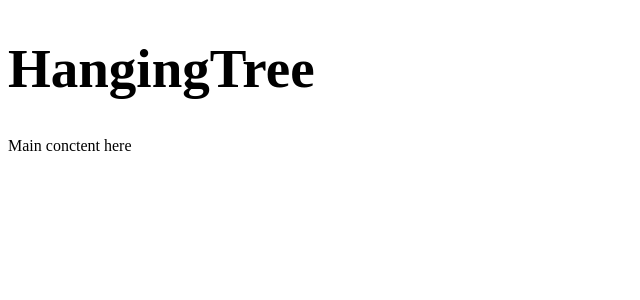
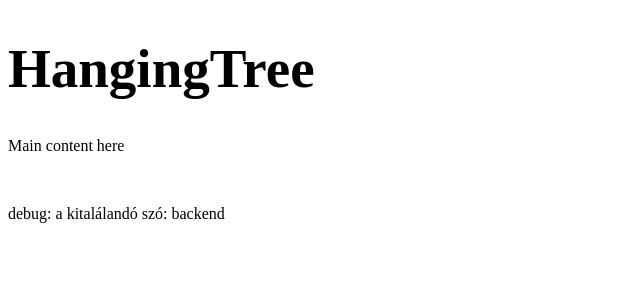
Before and after one commit to 6gDav/HangingTree, a SvelteKit app: page / in a window 1280 px wide. Shown: the top 300 px of the page, without its empty margins (0-640 px from the left). Built offline with nearby package versions, Linux system fonts and the light colour scheme.

Commit message:
feat: words list and word selector, with a debug message on the page

```diff
--- a/src/routes/+page.svelte
+++ b/src/routes/+page.svelte
@@ -1,2 +1,21 @@
+<script lang="ts">
+    const words: string[] = [
+        "programming",
+        "typescript",
+        "svelte",
+        "javascript",
+        "frontend",
+        "backend",
+        "developer",
+        "algorithm",
+        "function",
+        "variable"
+    ];
+
+    let selected_word: string = words[Math.floor(Math.random() * words.length)];
+</script>
+
 <h1 style="font-size: 55px;">HangingTree</h1>
-<p>Main conctent here</p>
+<p>Main content here</p>
+<br>
+<p>debug: a kitalálandó szó: {selected_word}</p>
```
